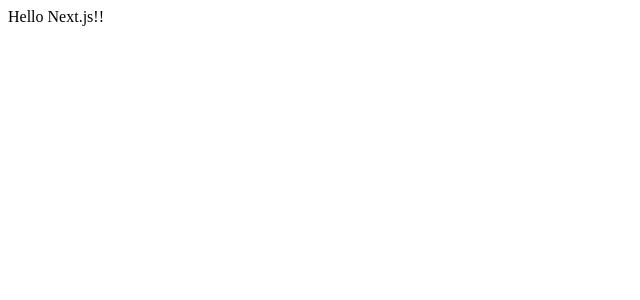
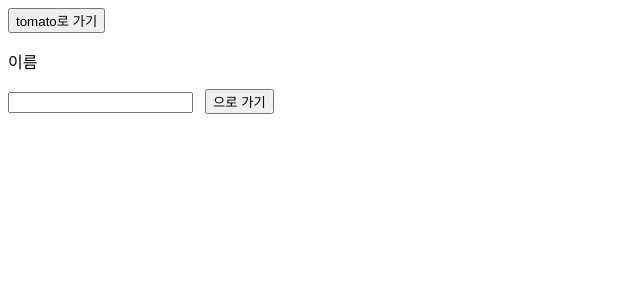
Before and after one commit to Leemainsw/TIL, a Next.js app in the folder NextJS/next-study-1/next-app/: page / in a window 1280 px wide. Shown: the top 300 px of the page, without its empty margins (0-640 px from the left). Built offline with nearby package versions, Linux system fonts and the light colour scheme.

Commit message:
[NextJS] 클론 코딩으로 시작하는 Next.js 챕터 2 - 넥스트에서 라우팅하기

```diff
--- a/NextJS/next-study-1/next-app/package.json
+++ b/NextJS/next-study-1/next-app/package.json
@@ -4,9 +4,10 @@
   "main": "index.js",
   "license": "MIT",
   "scripts": {
-    "dev": "next",
+    "dev": "next dev",
     "build": "next build",
-    "start": "next start"
+    "start": "next start",
+    "lint": "next lint"
   },
   "dependencies": {
     "next": "^12.3.1",
--- a/NextJS/next-study-1/next-app/pages/index.jsx
+++ b/NextJS/next-study-1/next-app/pages/index.jsx
@@ -1,2 +1,22 @@
-const App = () => <div>Hello Next.js!!</div>;
+import {useState} from 'react';
+import { useRouter } from 'next/router';
+
+const App = () => {
+    const [name, setName] = useState('');
+    const router = useRouter();
+
+    return(
+        <div>
+            <button type="button" onClick={() => router.push('/tomato')}>
+                tomato로 가기
+            </button>
+            <p>이름</p>
+            <input value={name} onChange={(e)=>setName(e.target.value)} style={{marginRight:'12px'}}/>
+            <button type="button" onClick={() => router.push(`/vegetable/${name}`)}>
+                {name}으로 가기
+            </button>
+        </div>
+    )
+}
+
 export default App;
```
Also changed, not shown: NextJS/next-study-1/next-app/pages/tomato.jsx (added, +14 -0 lines), NextJS/next-study-1/next-app/pages/vegetable/[name].jsx (added, +15 -0 lines), 2 other files (tests, documents, lock files or other folders).
